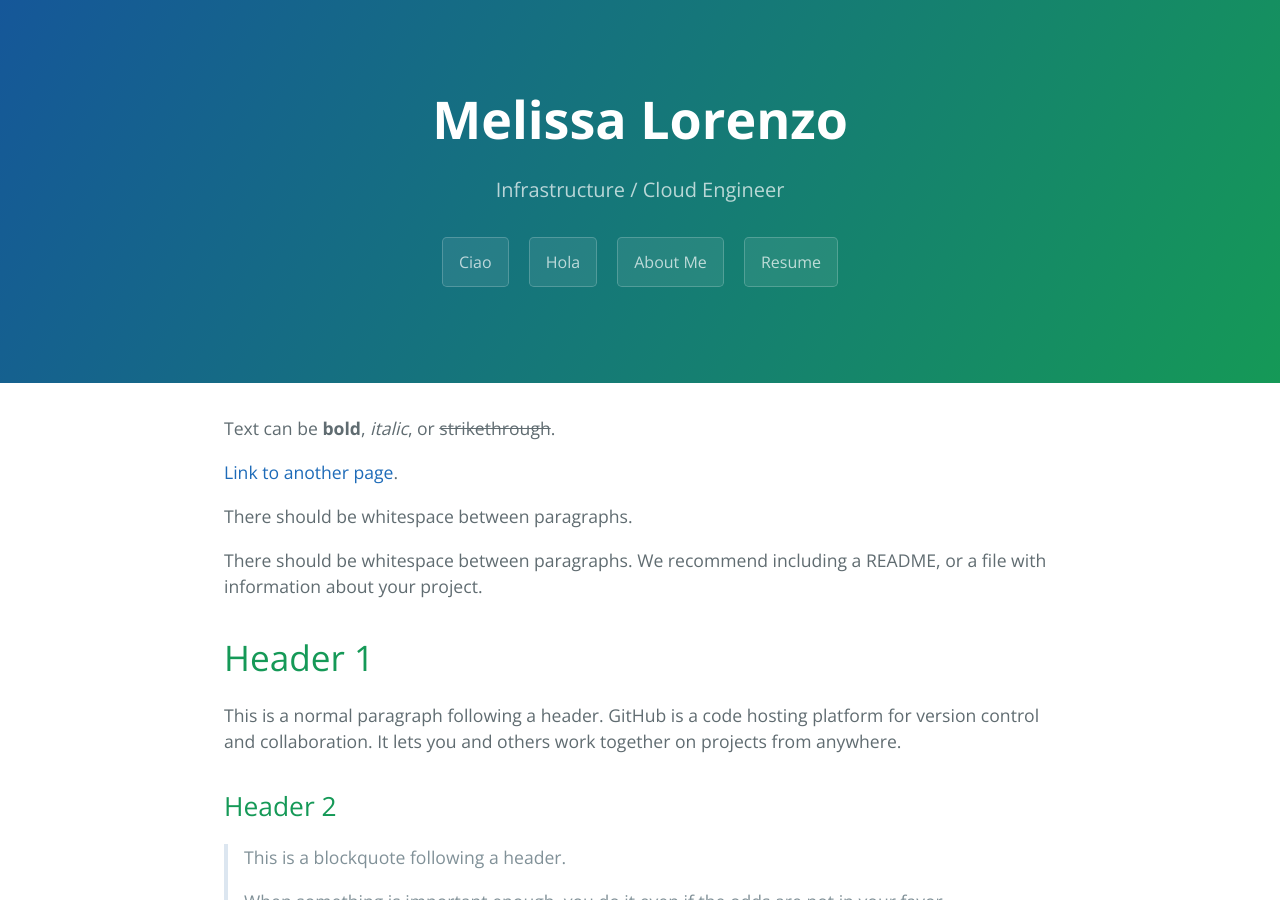
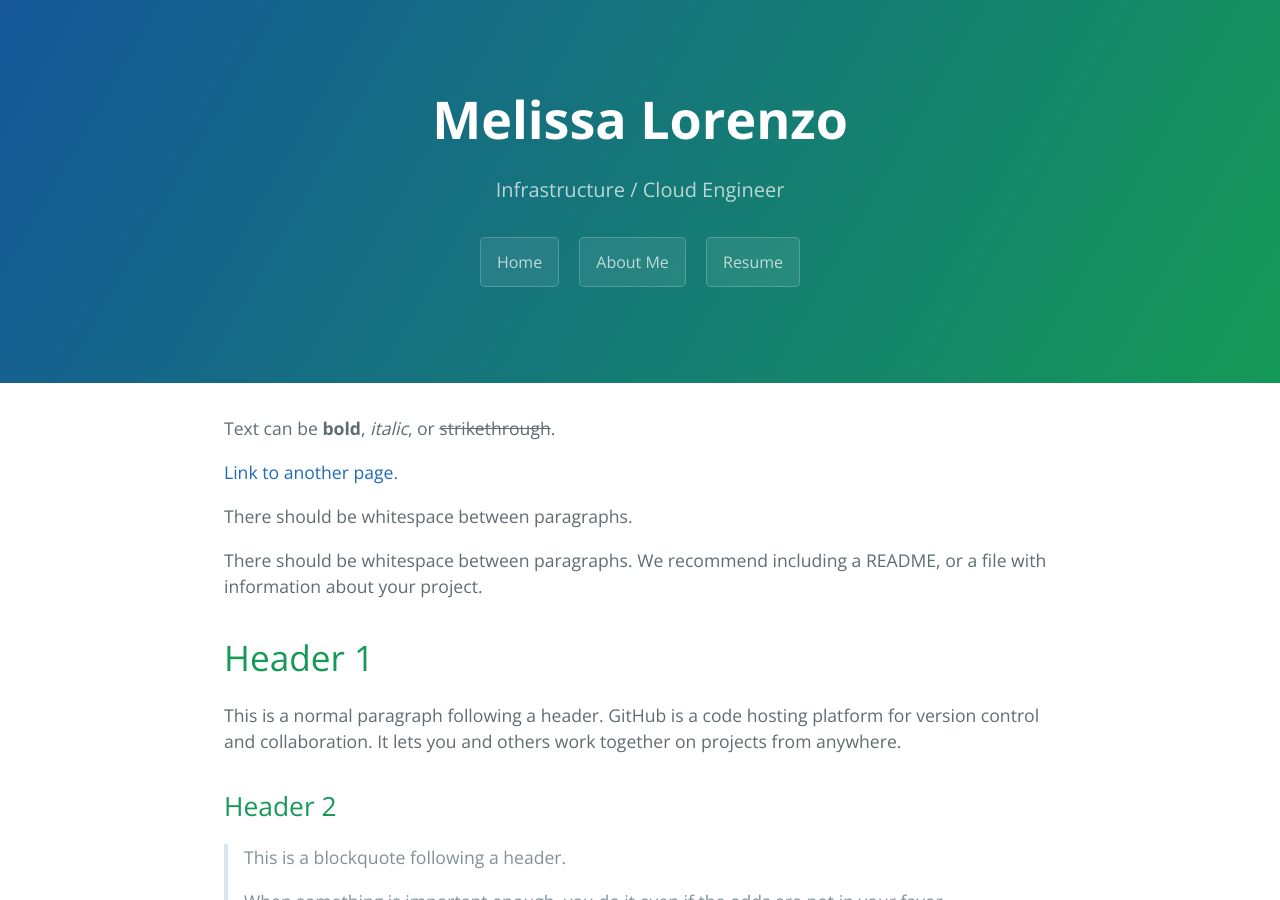
Before and after one commit to 4Mello/4Mello.github.io, a Jekyll site: the page built from index.md, in a window 1280 px wide and 900 px high. Built offline with Jekyll 4.4.1, drawn with Linux system fonts in a browser that asks for light colours.

Commit message:
Update default.html
Changed/redirected page-header href statements.

```diff
--- a/_layouts/default.html
+++ b/_layouts/default.html
@@ -18,15 +18,9 @@
     <header class="page-header" role="banner">
       <h1 class="project-name">{{ page.title | default: site.title | default: site.github.repository_name }}</h1>
       <h2 class="project-tagline">{{ page.description | default: site.description | default: site.github.project_tagline }}</h2>
-      <a href="https://4mello.github.io/aboutme" class="btn">Ciao</a>
-      <a href="https://4mello.github.io/resume" class="btn">Hola</a>
-      {% if site.github.is_project_page %}
-        <a href="{{ site.github.repository_url }}" class="btn">View on GitHub</a>
-      {% endif %}
-      {% if site.show_menu %}
-        <a href="{{ site.github.zip_url }}" class="btn">About Me</a>
-        <a href="{{ site.github.tar_url }}" class="btn">Resume</a>
-      {% endif %}
+      <a href="https://4mello.github.io" class="btn">Home</a>
+      <a href="https://4mello.github.io/aboutme" class="btn">About Me</a>
+      <a href="https://4mello.github.io/resume" class="btn">Resume</a>
     </header>
 
     <main id="content" class="main-content" role="main">
```
